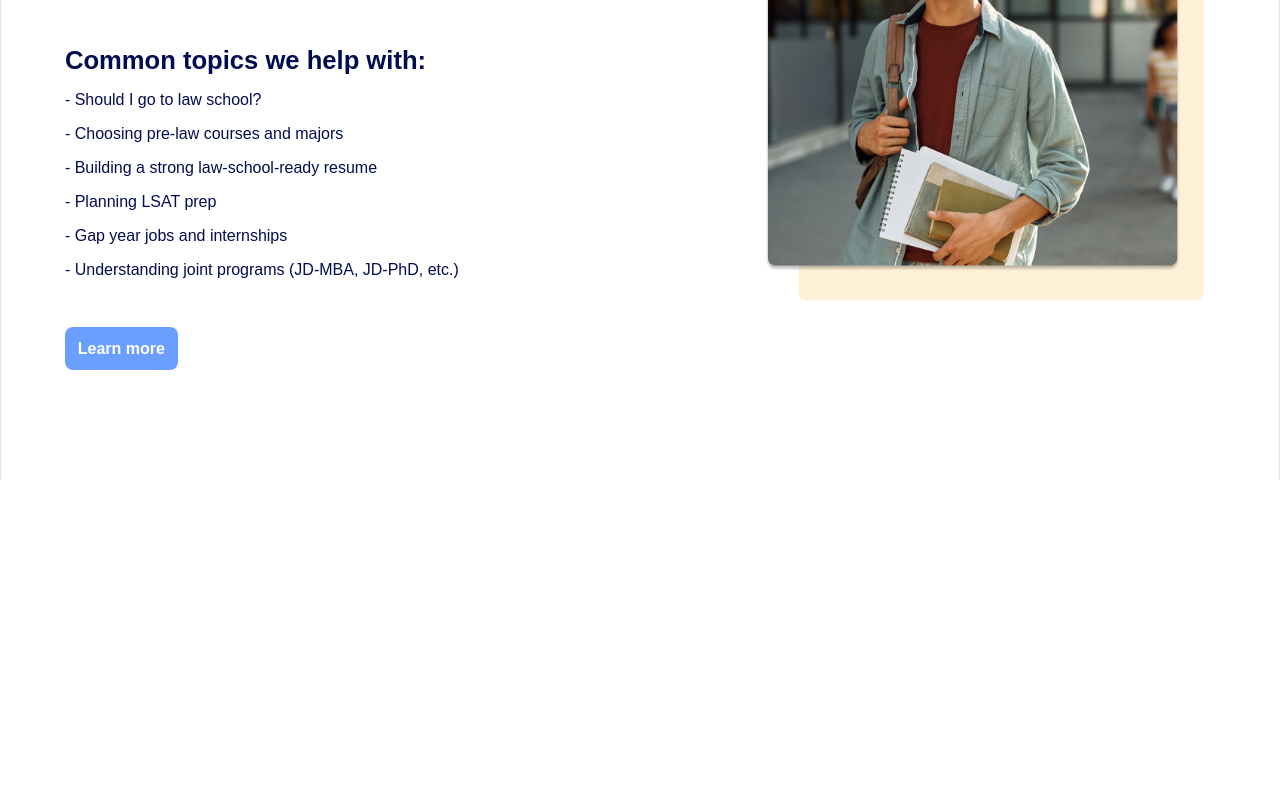
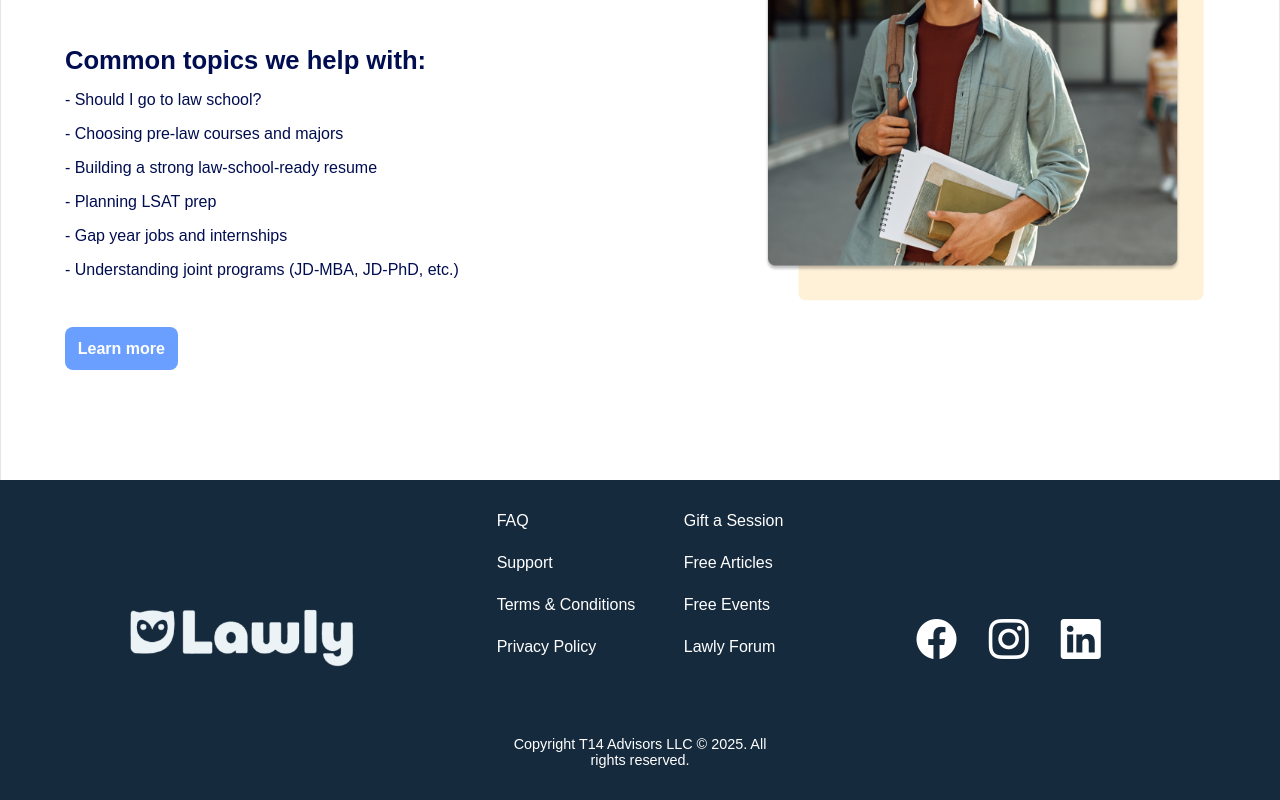
Before and after one commit to DunjaKolarski/site-lawly, a React (Vite) app: page / in a window 1280 px wide. Shown: the part 5800-6600 px from the top of the page. Before the commit the page ends 6280 px from the top, so only its background shows below. Built offline with nearby package versions, Linux system fonts and the light colour scheme.

Commit message:
feat: add footer component and styles

```diff
--- /dev/null
+++ b/src/components/layout/Footer.css
@@ -0,0 +1,58 @@
+.footer {
+  width: 100%;
+  height: 40vh;
+  display: flex;
+  justify-content: center;
+  align-items: center;
+  color: #ffffff;
+  background-color: #162a3d;
+}
+.footer-content {
+  width: 80%;
+  display: flex;
+  justify-content: space-between;
+  align-items: center;
+}
+.logo-footer {
+  width: 28%;
+}
+.logo-footer > img {
+  width: 80%;
+  height: auto;
+}
+.footer-links-copy {
+  width: 28%;
+  display: flex;
+  flex-direction: column;
+  justify-content: center;
+  gap: 5rem;
+}
+.footer-links {
+  display: flex;
+  justify-content: space-between;
+  align-items: center;
+}
+.footer-links > div {
+  display: flex;
+  flex-direction: column;
+  gap: 1.5rem;
+  font-size: 1rem;
+}
+.footer-copyright {
+  width: 100%;
+}
+.footer-copyright > p {
+  font-size: 0.9rem;
+  text-align: center;
+}
+.footer-socials {
+  width: 28%;
+  display: flex;
+  justify-content: center;
+  align-items: center;
+  gap: 2rem;
+  font-size: 1rem;
+}
+.footer-socials > a > i {
+  font-size: 2.5rem;
+}
--- /dev/null
+++ b/src/components/layout/Footer.tsx
@@ -0,0 +1,47 @@
+import "./Footer.css";
+import { Link } from "react-router-dom";
+import logoFooter from "../../assets/logo-footer.png";
+
+function Footer() {
+  return (
+    <footer className="footer">
+      <div className="footer-content">
+        <Link to="/" className="logo-footer">
+          <img src={logoFooter} alt="Lawly logo" />
+        </Link>
+        <div className="footer-links-copy">
+          <div className="footer-links">
+            <div>
+              <Link to="/faq">FAQ</Link>
+              <Link to="/support">Support</Link>
+              <Link to="/terms">Terms & Conditions</Link>
+              <Link to="/privacy">Privacy Policy</Link>
+            </div>
+            <div>
+              <Link to="/gift-a-session">Gift a Session</Link>
+              <Link to="/articles">Free Articles</Link>
+              <Link to="/events">Free Events</Link>
+              <Link to="/forum">Lawly Forum</Link>
+            </div>
+          </div>
+          <div className="footer-copyright">
+            <p>Copyright T14 Advisors LLC © 2025. All rights reserved.</p>
+          </div>
+        </div>
+        <div className="footer-socials">
+          <a href="#" aria-label="Facebook">
+            <i className="bi bi-facebook"></i>
+          </a>
+          <a href="#" aria-label="Instagram">
+            <i className="bi bi-instagram"></i>
+          </a>
+          <a href="#" aria-label="LinkedIn">
+            <i className="bi bi-linkedin"></i>
+          </a>
+        </div>
+      </div>
+    </footer>
+  );
+}
+
+export default Footer;
--- a/src/pages/Home.tsx
+++ b/src/pages/Home.tsx
@@ -9,6 +9,7 @@ import HomeFeaturedConsultants from "../components/home/HomeFeaturedConsultants"
 import HomeApplicants from "../components/home/HomeApplicants";
 import HomeBecomeConsultant from "../components/home/HomeBecomeConsultant";
 import HomePreLaw from "../components/home/HomePreLaw";
+import Footer from "../components/layout/Footer";
 
 function Home() {
   return (
@@ -27,6 +28,8 @@ function Home() {
         <HomeBecomeConsultant />
         <HomePreLaw />
       </main>
+
+      <Footer />
     </>
   );
 }
```
Also changed, not shown: src/assets/logo-footer.png (added).
